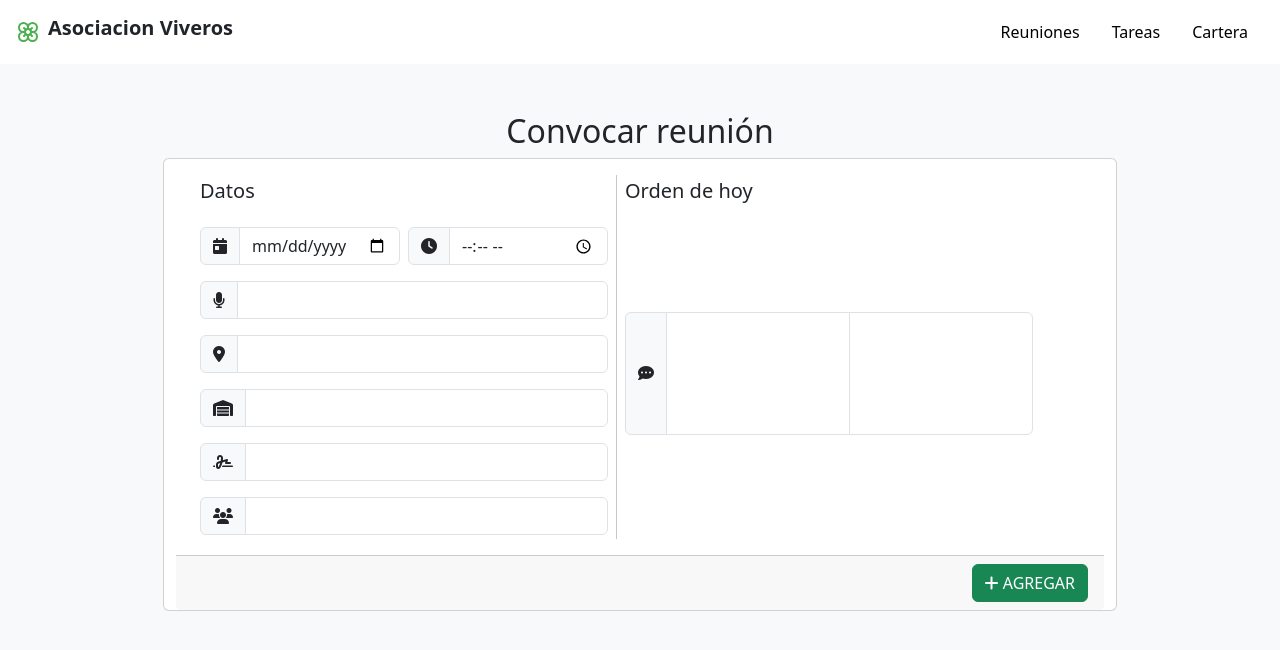
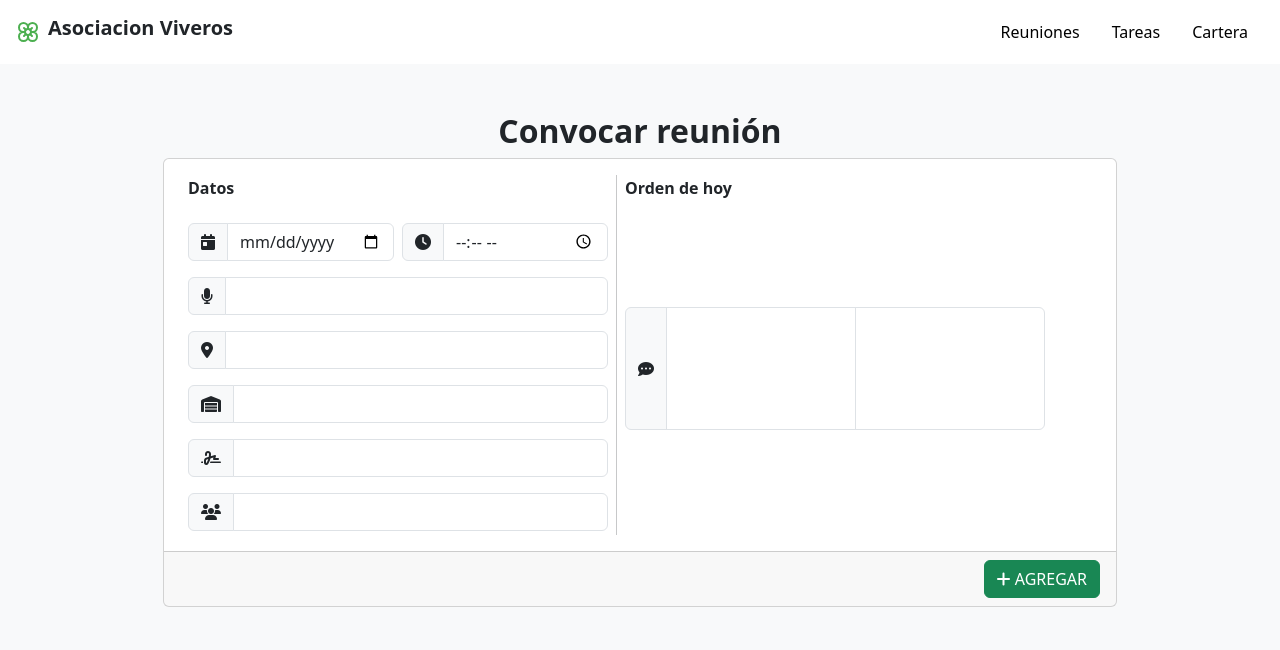
Before and after one commit to casariz/asociacion-viveros, an Angular app: page /meetings/add-meetings in a window 1280 px wide. Shown: the top 650 px of the page. Built offline with nearby package versions, Linux system fonts and the light colour scheme.

Commit message:
Agregar formato al formulario para añadir reunión

```diff
--- a/src/app/meetings/add-meetings/add-meetings.component.html
+++ b/src/app/meetings/add-meetings/add-meetings.component.html
@@ -1,11 +1,11 @@
 <div class="d-flex row bg-light py-5 px-3 justify-content-center">
-    <h2 class="text-center">Convocar reunión</h2>
-    <div class="card w-75">
+    <h2 class="text-center fw-bold">Convocar reunión</h2>
+    <div class="card w-75 p-0">
         <div class="card-body">
-            <form class="d-inline-flex">
+            <form class="d-inline-flex" [formGroup]="meetingForm" (ngSubmit)="onSubmit()">
 
                 <div class="col-sm-6 p-1 px-2 d-flex row gap-3">
-                    <h5>Datos</h5>
+                    <h6 class="fw-bold">Datos</h6>
                     <div class="d-inline-flex gap-2">
 
                         <div class="input-group">
@@ -44,7 +44,7 @@
                 <div class="vr"></div>
 
                 <div class="col-sm-6 p-1 px-2 d-flex row gap-3 justify-content-center">
-                    <h5>Orden de hoy</h5>
+                    <h6 class="fw-bold">Orden de hoy</h6>
                     <div class="input-group">
                         <span class="input-group-text"><i class="fas fa-comment-dots"></i></span>
                         <select type="text" class="form-control" id="text" required name="text"></select>
--- a/src/app/meetings/add-meetings/add-meetings.component.ts
+++ b/src/app/meetings/add-meetings/add-meetings.component.ts
@@ -1,12 +1,35 @@
 import { Component } from '@angular/core';
 import { FormsModule } from '@angular/forms';
+import { FormBuilder, FormGroup, Validators, ReactiveFormsModule } from '@angular/forms';
+
 @Component({
   selector: 'app-add-meetings',
   standalone: true,
-  imports: [FormsModule],
+  imports: [FormsModule, ReactiveFormsModule],
   templateUrl: './add-meetings.component.html',
   styleUrl: './add-meetings.component.css'
 })
 export class AddMeetingsComponent {
+  meetingForm: FormGroup;
+
+  constructor(private fb: FormBuilder) {
+    this.meetingForm = this.fb.group({
+      date: ['', Validators.required],
+      time: ['', Validators.required],
+      topic: ['', Validators.required],
+      location: ['', Validators.required],
+      room: ['', Validators.required],
+      organizer: ['', Validators.required],
+      participants: ['', Validators.required],
+      agenda: ['', Validators.required],
+      notes: ['', Validators.required]
+    });
+  }
+
+  onSubmit() {
+    if (this.meetingForm.valid) {
+      // Lógica para manejar la sumisión del formulario
+    }
+  }
 
 }
```
